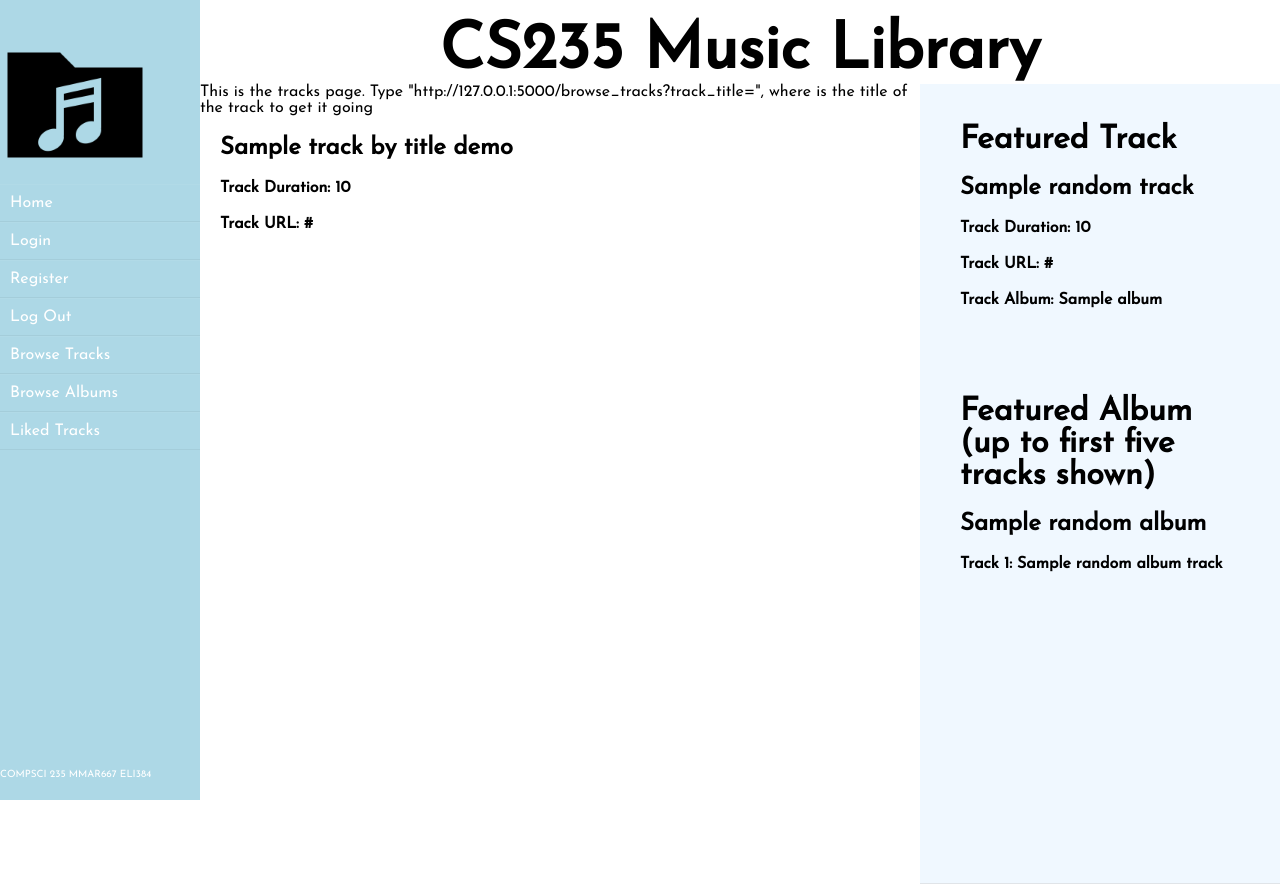
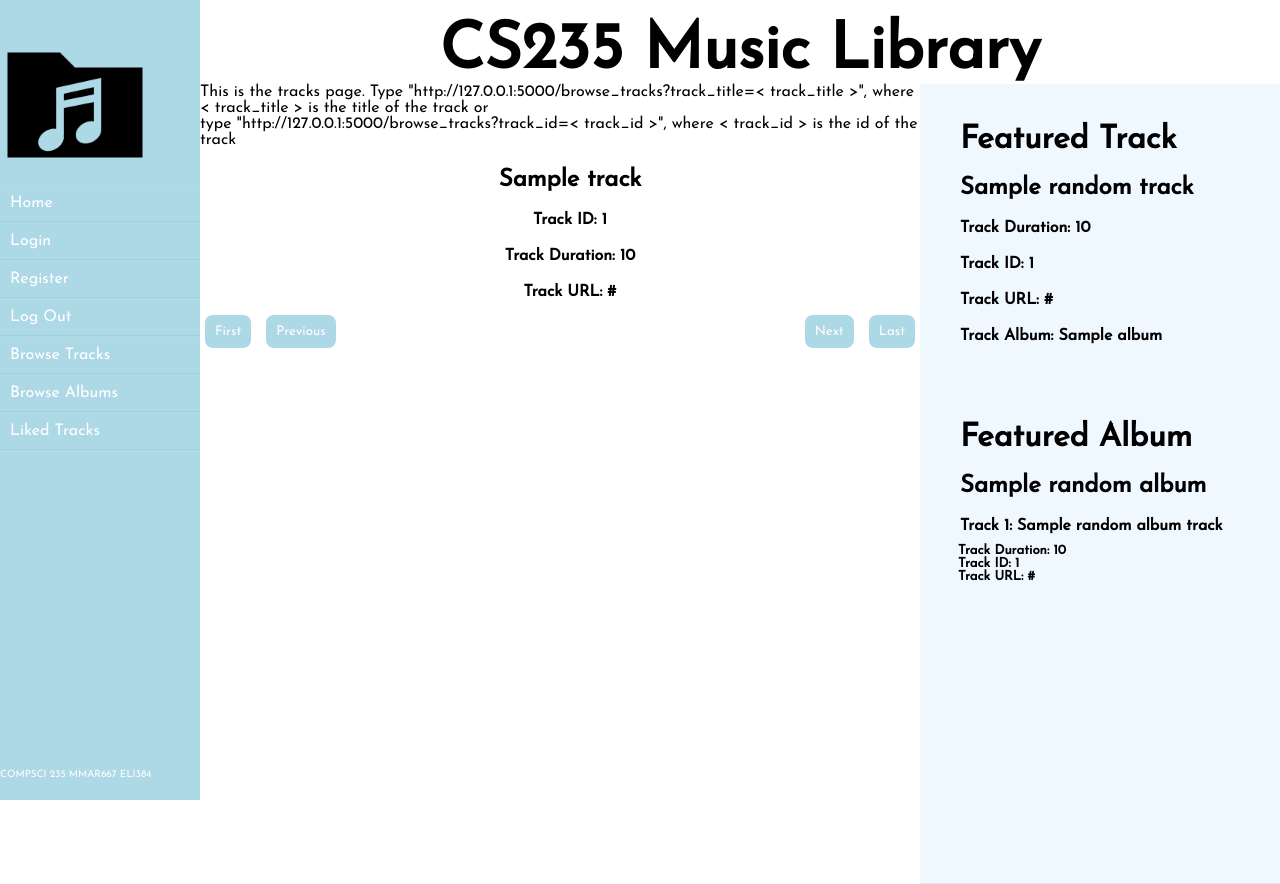
Before and after one commit to MichaelMar7/COMPSCI235-Assignment, a Flask app: template music/templates/browse/tracks.html in a window 1280 px wide. Run offline with Flask 2, Linux system fonts and the light colour scheme; the template is opened without the code that fills it: most values are stand-ins (such as "Sample title", 1, 10 or a date in 2020); parts of the project's set-up code (start-up, migrations or seed data) failed here and were passed over.

Commit message:
now can browse through tracks

```diff
--- a/music/static/css/styles.css
+++ b/music/static/css/styles.css
@@ -29,6 +29,11 @@ h3 {
 }
 h4 {
     margin: 20px;
+    margin-bottom: 10px;
+}
+h5 {
+    margin-left: 18px;
+    margin-top: 0px;
 }
 #header {
     text-align: center;
@@ -69,8 +74,21 @@ h4 {
     display: inline-block;
     padding: 10px;
     margin: 5px;
-    float:left;
+    #float:left;
 }
+
+.btn-general-disabled {
+    background-color: lightblue;
+    color: white;
+    border: none;
+    border-radius: 8px;
+    display: inline-block;
+    padding: 10px;
+    margin: 5px;
+    opacity: 0.7;
+    #float:left;
+}
+
 #nav {
     width: 200px;
     height: 100%;
@@ -113,7 +131,7 @@ h4 {
     color: aliceblue;
     width: 33.3333333%;
     min-height: 100vh;
-    height: 50%;
+    height: 100%;
     padding: 20px;
     border-bottom: 1px solid #e0e4e8;
     float: right;
--- a/music/templates/browse/tracks.html
+++ b/music/templates/browse/tracks.html
@@ -1,10 +1,39 @@
 {% extends "simple_track.html" %}
 {% block content %}
 This is the tracks page.
-Type "http://127.0.0.1:5000/browse_tracks?track_title=<track_title>", where <track_title> is the title of the track to get it going
+Type "http://127.0.0.1:5000/browse_tracks?track_title=&lt track_title &gt", where &lt track_title &gt is the title of the track or <br>
+type "http://127.0.0.1:5000/browse_tracks?track_id=&lt track_id &gt", where &lt track_id &gt is the id of the track
 
-<!--Demo for getting track  by title-->
-<h3>{{ track_by_title_demo.title }}</h3>
-<h4>Track Duration: <b>{{ track_by_title_demo.track_duration }}</b></h4>
-<h4>Track URL: {{ track_by_title_demo.track_url }}</h4>
+<div style="text-align:center">
+    <h3>{{ track.title }}</h3>
+    <h4>Track ID: {{ track.track_id }}</h4>
+    <h4>Track Duration: <b>{{ track.track_duration }}</b></h4>
+    <h4>Track URL: {{ track.track_url }}</h4>
+</div>
+
+<div style="float:left">
+    {% if first_track_url is not none %}
+        <button class="btn-general" onclick="location.href='{{first_track_url}}'">First</button>
+    {% else %}
+        <button class="btn-general-disabled" disabled'">First</button>
+    {% endif %}
+    {% if previous_track_url is not none %}
+        <button class="btn-general" onclick="location.href='{{previous_track_url}}'">Previous</button>
+    {% else %}
+        <button class="btn-general-disabled" disabled'">Previous</button>
+    {% endif %}
+</div>
+<div style="float:right">
+    {% if next_track_url is not none %}
+        <button class="btn-general" onclick="location.href='{{next_track_url}}'">Next</button>
+    {% else %}
+        <button class="btn-general-disabled"  disabled'">Next</button>
+    {% endif %}
+    {% if last_track_url is not none %}
+    <button class="btn-general" onclick="location.href='{{last_track_url}}'">Last</button>
+    {% else %}
+        <button class="btn-general-disabled"  disabled'">Last</button>
+    {% endif %}
+</div>
+
 {% endblock %}
--- a/music/templates/sidebar1.html
+++ b/music/templates/sidebar1.html
@@ -6,6 +6,7 @@
     <div style="word-wrap: break-word">
         <h3>{{ random_track.title }}</h3>
         <h4>Track Duration: <b>{{ random_track.track_duration }}</b></h4>
+        <h4>Track ID: {{ random_track.track_id }}</h4>
         <h4>Track URL: {{ random_track.track_url }}</h4>
         <h4>Track Album: {{ random_track.album.title }}</h4>
     </div>
@@ -13,17 +14,23 @@
     <br>
     <br>
     <header>
-        <h2>Featured Album (up to first five tracks shown)</h2>
+        <h2>Featured Album</h2>
     </header>
     <div style="word-wrap: break-word">
         <h3>{{ random_album.title }}</h3>
         {% if random_album_tracks|length <= 5 %}
             {% for i in range(0,random_album_tracks|length) %}
             <h4>Track {{i+1}}: {{ random_album_tracks[i].title }}</h4>
+            <h5>Track Duration: <b>{{ random_album_tracks[i].track_duration }}</b></h5>
+            <h5>Track ID: {{ random_album_tracks[i].track_id }}</h5>
+            <h5>Track URL: {{ random_album_tracks[i].track_url }}</h5>
             {% endfor %}
         {% else %}
             {% for i in range(0,5) %}
             <h4>Track {{i+1}}: {{ random_album_tracks[i].title }}</h4>
+            <h5>Track Duration: <b>{{ random_album_tracks[i].track_duration }}</b></h5>
+            <h5>Track ID: {{ random_album_tracks[i].track_id }}</h5>
+            <h5>Track URL: {{ random_album_tracks[i].track_url }}</h5>
             {% endfor %}
             <h4>...</h4>
         {% endif %}
```
Also changed, not shown: music/blueprints/browse/browse.py (+57 -14 lines), music/blueprints/browse/services.py (+15 -9 lines).
